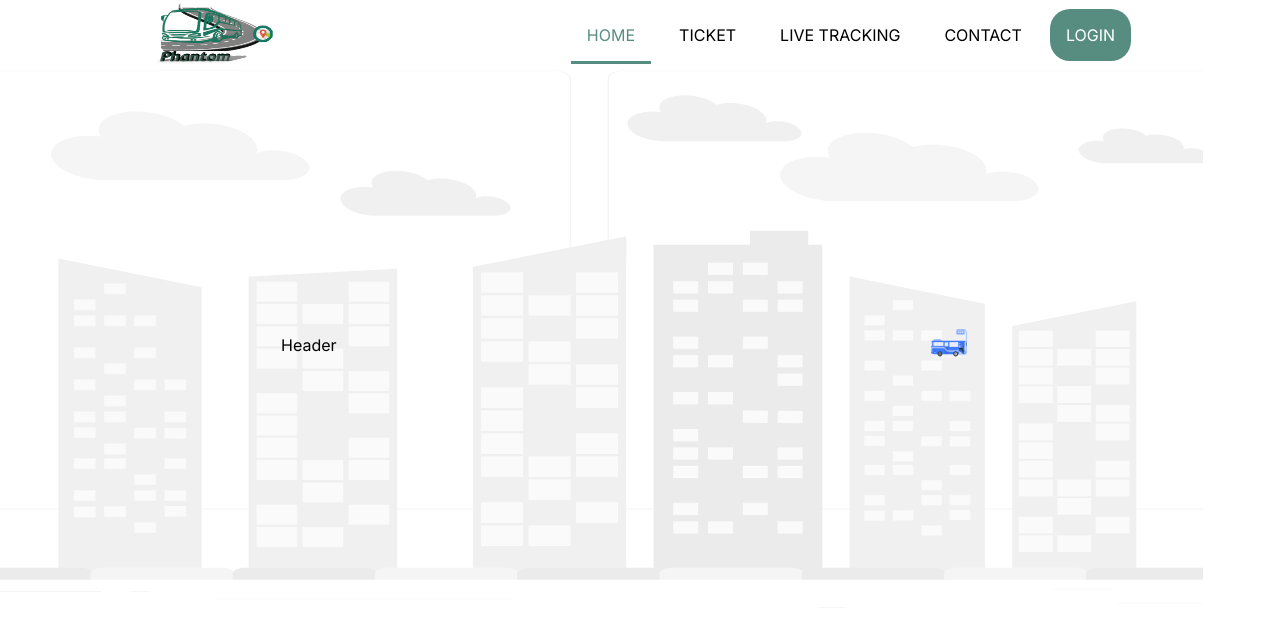
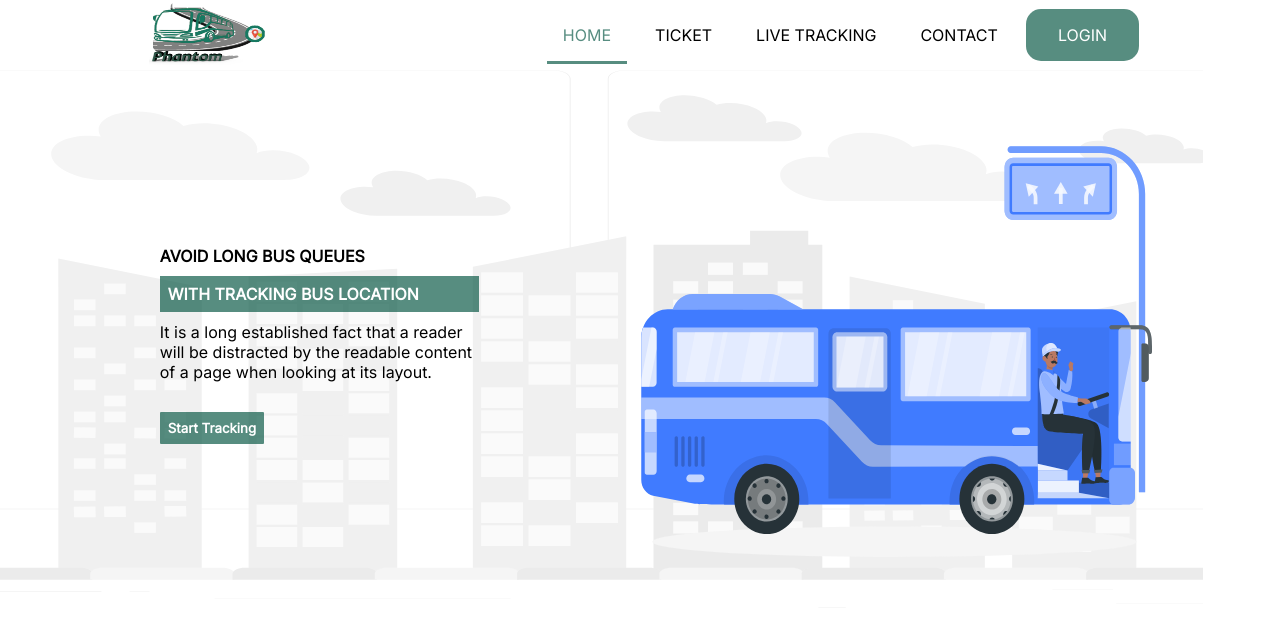
Before and after one commit to atlp-rwanda/Dominators-Phantom-FE, a React (Create React App) app: page / in a window 1280 px wide. Shown: the top 618 px of the page. Built offline with nearby package versions, Linux system fonts and the light colour scheme.

Commit message:
custom button

```diff
--- /dev/null
+++ b/src/components/Buttons/HomeButton.js
@@ -0,0 +1,8 @@
+function HomeButton({ children }) {
+  return (
+    <div>
+      <button className="btn btn-green">{children}</button>
+    </div>
+  );
+}
+export default HomeButton;
--- a/src/components/Headers/UserHeader.js
+++ b/src/components/Headers/UserHeader.js
@@ -1,12 +1,24 @@
 import bus from "../../assets/images/bus.svg";
+import HomeButton from "../Buttons/HomeButton";
 function UserHeader() {
   return (
     <div className="intro_header">
       <div className="header">
         <div className="header-content">
-          <div className="content">Header</div>
+          <div className="content">
+            <h4>AVOID LONG BUS QUEUES </h4>
+            <div className="ft-tracking">WITH TRACKING BUS LOCATION</div>
+            <p>
+              It is a long established fact that a reader will be distracted by
+              the readable content of a page when looking at its layout.{" "}
+            </p>
+            <div className="ft-header-btn">
+              <HomeButton>Start Tracking</HomeButton>
+
+            </div>
+          </div>
           <div className="bus-image">
-            <img src={bus} alt="" height="30px" width="100px" />
+            <img src={bus} alt="" width="80%" />
           </div>
         </div>
       </div>
--- a/src/pages/Home.js
+++ b/src/pages/Home.js
@@ -5,6 +5,7 @@ function Home() {
     <div>
       <UserNavbar />
       <UserHeader />
+      <div className=""></div>
     </div>
   );
 }
--- a/src/style.css
+++ b/src/style.css
@@ -6,12 +6,18 @@
   scroll-behavior: smooth;
   --green: hsl(166deg 100% 16% / 66%);
   --white: rgb(255, 255, 255);
+  --gray:gray
   --black: rgb(0, 0, 0);
   font-family: "Inter";
 }
 body {
   background-color: #ffffff;
 }
+
+
+/* Nav bar css and all related styles */
+
+
 nav {
   background-color: var(--white);
   margin-left: 10px;
@@ -40,11 +46,17 @@ nav {
   margin-right: 12px;
   cursor: pointer;
 }
-.navItem ul li a.login {
+.navItem ul li a.login  {
   background-color: var(--green);
   color: var(--white);
-  padding: 1rem 1rem;
-  border-radius: 20px;
+  padding: 1rem 2rem;
+  border-radius: 15px;
+}
+.navItem ul li a.login:hover  {
+   color: var(--white);
+  border-bottom: 3px solid var(--green);
+  padding: 1rem 2rem;
+  border-radius: 15px;
 }
 .navItem ul li a {
   text-decoration: none;
@@ -63,6 +75,11 @@ nav {
   color: var(--white);
   border-bottom: 3px solid gray;
 }
+
+
+/* Header Css that  */
+
+
 .intro_header {
   margin-top: 70px;
   position: absolute;
@@ -76,9 +93,55 @@ nav {
   height: 550px;
 }
 .header .header-content {
-  display: flex;
+  display: grid;
+  grid-template-columns: 1fr 1fr;
   align-items: center;
   justify-items: center;
   flex-wrap: wrap;
   height: inherit;
+  grid-column-gap: 2px;
 }
+.header-content .content {
+  align-items: center;
+  justify-items: center;
+  margin: auto;
+  display: inline-block;
+  width: 50%;
+}
+.content h4 {
+  font-weight: 600;
+}
+.content .ft-tracking {
+  margin-top: 10px;
+  font-weight: 600;
+  color: var(--white);
+  background-color: var(--green);
+  padding: 0.5rem;
+}
+.content p {
+  margin-top: 10px;
+  color: var(--gray);
+}
+.content .ft-header-btn{
+  margin-top: 30px;
+}
+.header-content .bus-image {
+  margin: auto;
+}
+
+/* button style css */
+.btn{
+  padding: 0.5rem;
+  border-radius: 1px;
+  border: none;
+}
+.btn-green{
+  background-color: var(--green);
+  color: var(--white);
+  font-weight: 800;
+}
+.btn-green:hover{
+  font-weight: 800;
+  color: var(--green);
+  background-color: var(--gray);
+}
```
